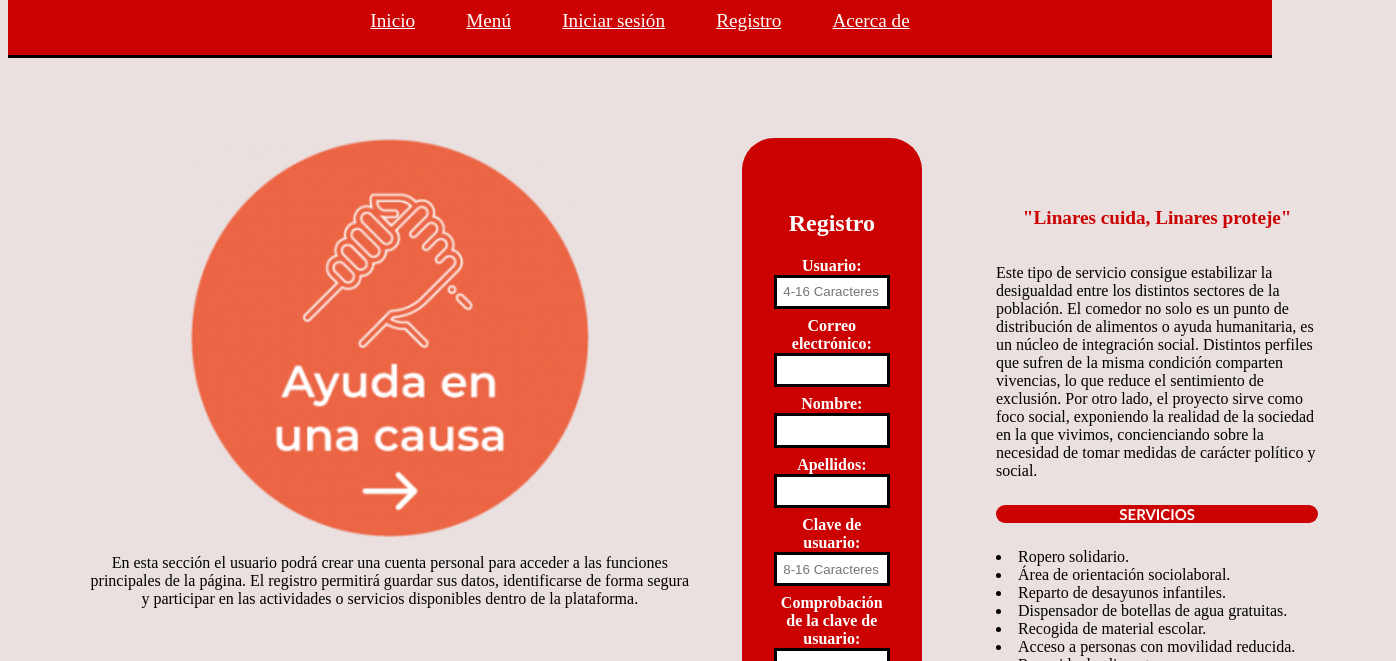
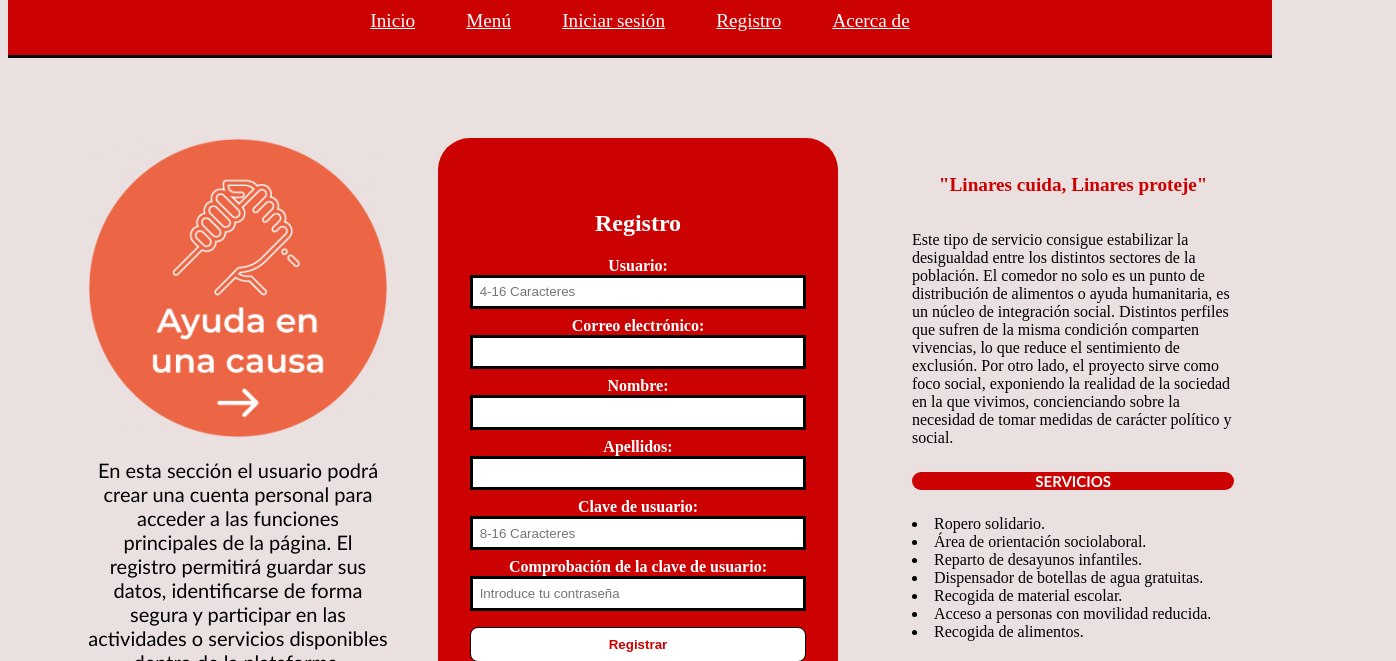
Before and after one commit to dzf00002/SSAATT-2526-BE-IngenierosDVJJAC, a website: page public/index.html in a window 1280 px wide. Both pictures are taken after a click on the link "Registro". Shown: the part 139-800 px from the top of the page, 1396 px wide, since content can reach past the window. Drawn offline with Linux system fonts and the light colour scheme.

Commit message:
Correccion de errores HTML y CSS

```diff
--- a/public/estilos.css
+++ b/public/estilos.css
@@ -16,7 +16,6 @@
     height: auto;
     display: block;
 }
-
 
 header h1{
     color: rgb(235, 2, 2);
@@ -120,6 +119,19 @@
 /*///////////////////////////////////////////////////////////////////////////////*/
 
 
+.registro form,
+.autentificacion form {
+	width: 400px;
+	min-width: 400px;
+	background-color: rgb(204, 1, 1);
+	color: white;
+	padding: 2em;
+	border-radius: 2em;
+	box-sizing: border-box;
+	margin: 0;
+}
+
+
 /*Estilos para formularios*/
 form{
     width:20em;
@@ -137,11 +149,16 @@
     margin-top: 0.5em;
  }
 
-button{
-    margin-top: 1em;
-    width: 100%;
-    padding:0.5em;
-    color:blue;
+.registro form button,
+.autentificacion form button {
+	width: 100%;
+	padding: 0.7em;
+	background-color: white;
+	color: rgb(204, 1, 1);
+	border: 1px solid black;
+	border-radius: 8px;
+	cursor: pointer;
+	font-weight: bold;
 }
 .titulo-autent{
     text-align: center;
@@ -161,8 +178,17 @@
 .ayuda{
     display: block;
     margin:auto;
-    width: 200px;
+    width: 50px;
     height: auto;
+}
+
+.p{
+     color:rgb(0, 0, 0);
+    text-align: justify;
+    max-width: 800px;
+    margin: 2em;
+    font-family: 'Gill Sans', 'Gill Sans MT', Calibri, 'Trebuchet MS', sans-serif;
+    font-size: 40px;
 }
 
 
@@ -180,8 +206,16 @@
 .autentificacion aside{
     max-width: 20em;
     margin:0;
+    font-family: 'Gill Sans', 'Gill Sans MT', Calibri, 'Trebuchet MS', sans-serif;
+    text-align: center;
     font-size:1.2em;
    border:solid red;
+}
+
+.registro aside p {
+    text-align: center;
+    font-family: 'Gill Sans', 'Gill Sans MT', Calibri, 'Trebuchet MS', sans-serif;
+    font-size: 20px;
 }
 
 .autentificacion form{
@@ -498,10 +532,6 @@
 
 
 
-/* ========================= */
-/* SECCIONES 6 Y 8 - TURNOS  */
-/* ========================= */
-
 .Colaborar,
 .modificar {
 	width: 100%;
@@ -638,3 +668,11 @@
 .form-cambio select {
 	margin-top: 0.5em;
 }
+
+
+.Contenedor img.ayuda {
+    width: 300px;
+    height: auto;
+    display: block;
+    margin: auto;
+}
--- a/public/index.html
+++ b/public/index.html
@@ -83,6 +83,7 @@
 			<section id="sec-3" class="content oculta autentificacion">
 
 				<aside>
+					<p> </p>
 					<img src="gracias.png" class="ayuda">
 					<p>
 						En esta sección los usuarios que ya estén registrados podrán acceder a su cuenta mediante su correo electrónico y contraseña. Una vez autentificados, podrán gestionar sus participaciones como voluntarios y acceder a las diferentes
@@ -140,7 +141,7 @@
 						<label for="comprobacion">
 							Comprobación de la clave de usuario: <input type="password" name="comprobacion" min="8" max="16" required placeholder="Introduce tu contraseña" >
 						</label>
-
+							<p> </p>
 						<button type="submit">Registrar</button>
 
 				</form>
```
